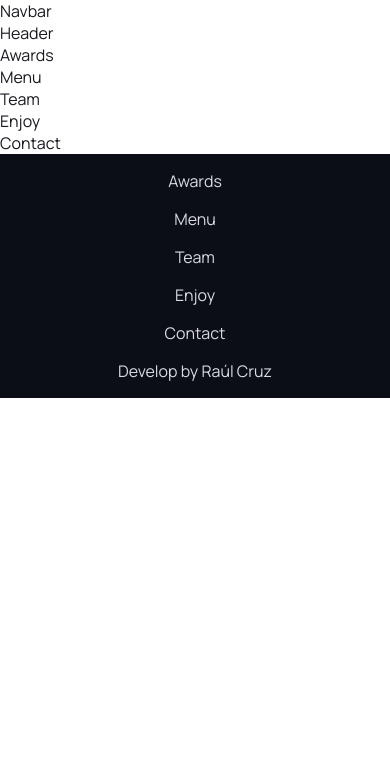
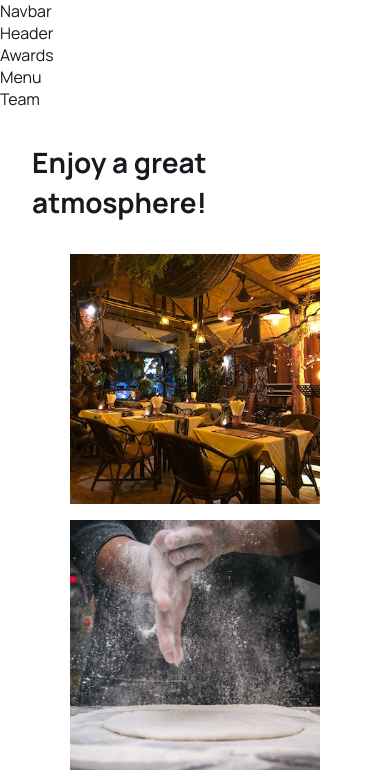
Before and after one commit to RaulCruzT/top-food, a React (Vite) app: page / in a window 390 px wide. Shown: the top 784 px of the page. Built offline with nearby package versions, Linux system fonts and the light colour scheme.

Commit message:
Add Enjoy Style

```diff
--- a/src/containers/contact/Contact.tsx
+++ b/src/containers/contact/Contact.tsx
@@ -2,7 +2,11 @@ import './contact.css';
 
 const Contact = () => {
     return (
-        <div>Contact</div>
+        <div className='top-food__contact section__padding'>
+            <div className="top-food__contact-content">
+                Contact
+            </div>
+        </div>
     )
 }
 
--- a/src/containers/contact/contact.css
+++ b/src/containers/contact/contact.css
@@ -0,0 +1,15 @@
+.top-food__contact {
+    background-color: var(--color-bg-2);
+}
+
+.top-food__contact-content {
+    display: flex;
+    flex-direction: row;
+}
+
+@media screen and (max-width: 767px) {
+    .top-food__contact-content {
+        display: flex;
+        flex-direction: column;
+    }
+}
--- a/src/containers/enjoy/Enjoy.tsx
+++ b/src/containers/enjoy/Enjoy.tsx
@@ -1,8 +1,27 @@
 import './enjoy.css';
+
+import restaurant1 from '../../assets/restaurant-1.jpg';
+import restaurant2 from '../../assets/restaurant-2.jpg';
+import restaurant3 from '../../assets/restaurant-3.jpg';
+import restaurant4 from '../../assets/restaurant-4.jpg';
+import restaurant5 from '../../assets/restaurant-5.jpg';
+import restaurant6 from '../../assets/restaurant-6.jpg';
 
 const Enjoy = () => {
     return (
-        <div>Enjoy</div>
+        <div className='top-food__enjoy section__padding'>
+            <div className='top-food__enjoy-title'>Enjoy a great atmosphere!</div>
+            <div className="top-food__enjoy-images">
+                <div className='top-foog__enjoy-images__content'>
+                    <img src={restaurant1} alt="restaurant-1" />
+                    <img src={restaurant2} alt="restaurant-2" />
+                    <img src={restaurant3} alt="restaurant-3" />
+                    <img src={restaurant4} alt="restaurant-4" />
+                    <img src={restaurant5} alt="restaurant-5" />
+                    <img src={restaurant6} alt="restaurant-6" />
+                </div>
+            </div>
+        </div>
     )
 }
 
--- a/src/containers/enjoy/enjoy.css
+++ b/src/containers/enjoy/enjoy.css
@@ -0,0 +1,75 @@
+.top-food__enjoy {
+    padding-top: 4rem;
+    padding-bottom: 4rem;
+}
+
+.top-food__enjoy-title {
+    font-weight: 700;
+    font-size: 28px;
+    line-height: 40px;
+    margin-bottom: 6rem;
+}
+
+.top-food__enjoy-images {
+    display: flex;
+    flex-direction: row;
+    justify-content: center;
+}
+
+.top-foog__enjoy-images__content {
+    display: grid;
+    grid-template-columns: repeat(3, 1fr);
+    gap: 2rem;
+}
+
+img {
+    max-width: 350px;
+}
+
+@media screen and (max-width: 767px) {
+    .top-food__enjoy {
+        padding-top: 2rem;
+        padding-bottom: 2rem;
+    }
+
+    .top-food__enjoy-title {
+        font-weight: 700;
+        font-size: 28px;
+        line-height: 40px;
+        margin-bottom: 2rem;
+    }
+
+    .top-foog__enjoy-images__content {
+        display: grid;
+        grid-template-columns: 1fr;
+        gap: 1rem;
+    }
+
+    img {
+        max-width: 250px;
+    }
+}
+
+@media screen and (min-width: 768px) and (max-width: 1023px) {
+    .top-food__enjoy {
+        padding-top: 3rem;
+        padding-bottom: 3rem;
+    }
+
+    .top-food__enjoy-title {
+        font-weight: 700;
+        font-size: 28px;
+        line-height: 40px;
+        margin-bottom: 4rem;
+    }
+
+    .top-foog__enjoy-images__content {
+        display: grid;
+        grid-template-columns: repeat(2, 1fr);
+        gap: 2rem;
+    }
+
+    img {
+        max-width: 300px;
+    }
+}
--- a/src/index.css
+++ b/src/index.css
@@ -8,5 +8,6 @@
   --color-text-1: #18191F;
   --color-text-2: #D9DBE1;
   --color-icons: #000000;
+  --color-icon-container: #F4F5F7;
   --color-footer: #0B0D17;
 }
```
